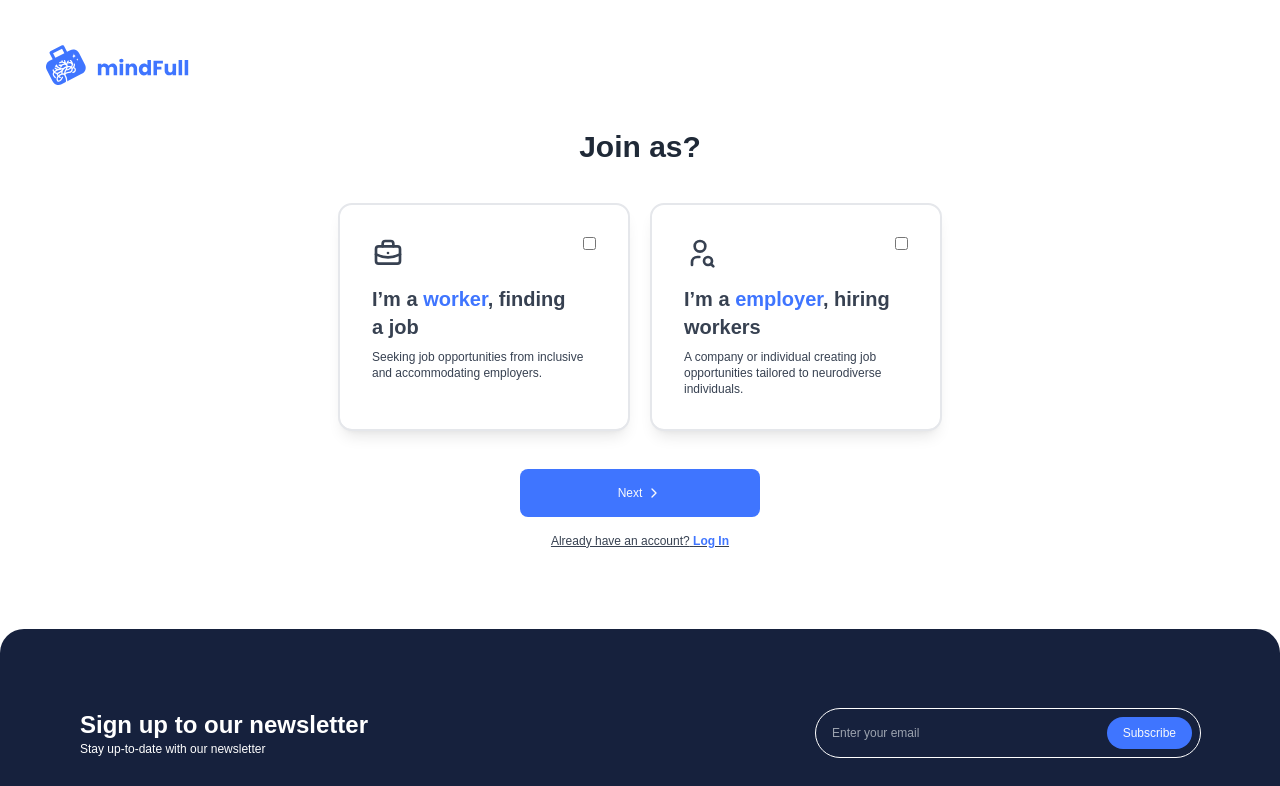
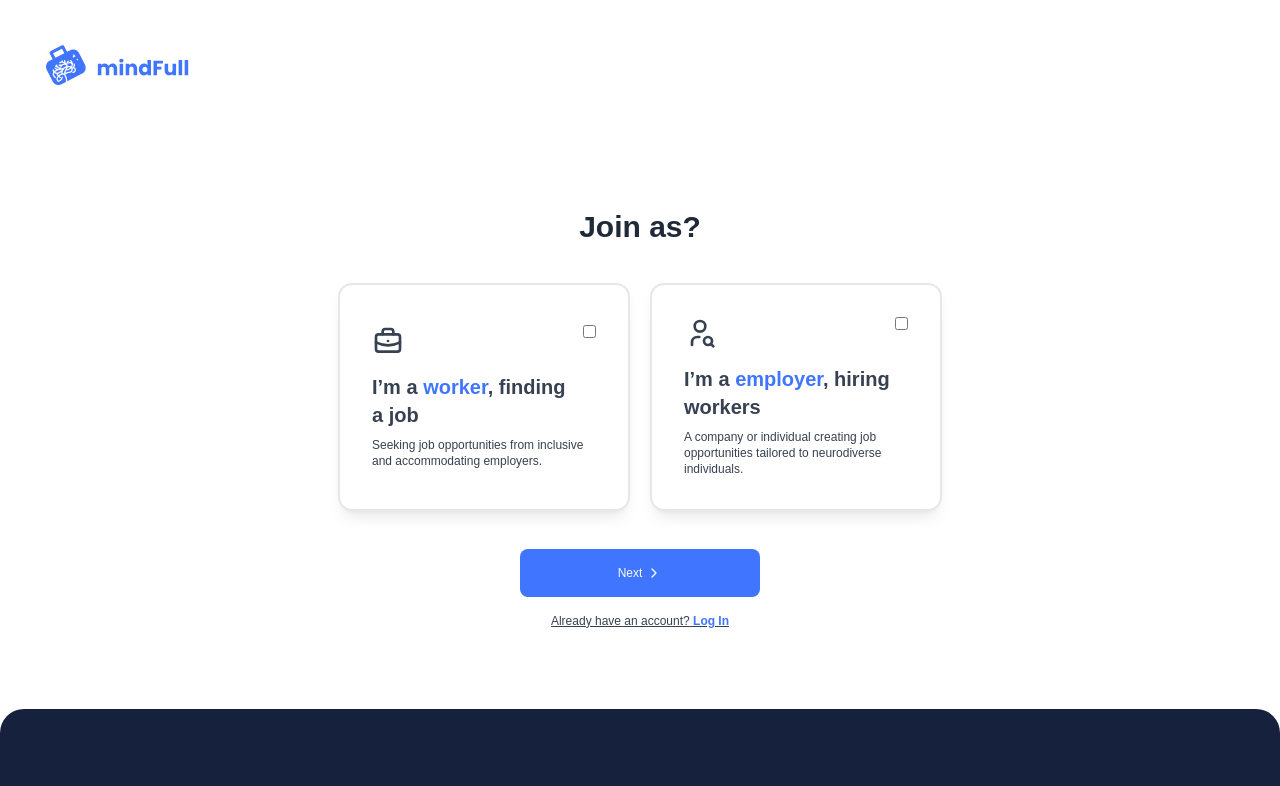
Before and after one commit to drianlarde/mindfull-dev, a Next.js app: page /signup in a window 1280 px wide. Shown: the top 786 px of the page. Built offline with nearby package versions, Linux system fonts and the light colour scheme.

Commit message:
[Feature][Adrian] Add login page & add input component

```diff
--- /dev/null
+++ b/src/components/atoms/inputs/primary-input.js
@@ -0,0 +1,18 @@
+import React from 'react';
+
+const PrimaryInput = (props) => {
+  const { icon, placeholder, type } = props;
+
+  return (
+    <div className="mt-4 flex items-center justify-start gap-2 rounded-lg p-4 text-gray-500 outline outline-1 outline-gray-300">
+      {icon}
+      <input
+        type={type}
+        placeholder={placeholder}
+        className="w-full text-ellipsis bg-opacity-0 text-xs outline-none ring-0 focus:ring-0"
+      />
+    </div>
+  );
+};
+
+export default PrimaryInput;
--- /dev/null
+++ b/src/components/layout/navbar-logo.js
@@ -0,0 +1,20 @@
+import React from 'react';
+import Image from 'next/image';
+import Link from 'next/link';
+
+const NavbarLogo = () => {
+  return (
+    <nav className="w-full p-10">
+      <Link href="/">
+        <Image
+          src="/brand/logo-icon-text.svg"
+          alt="Logo Icon Text"
+          width={150}
+          height={150}
+        />
+      </Link>
+    </nav>
+  );
+};
+
+export default NavbarLogo;
--- a/src/pages/login.js
+++ b/src/pages/login.js
@@ -0,0 +1,66 @@
+import React from 'react';
+import NavbarLogo from '@/components/layout/navbar-logo';
+import Footer from '@/components/layout/footer';
+import Image from 'next/image';
+import Link from 'next/link';
+import PrimaryInput from '@/components/atoms/inputs/primary-input';
+import { IconUser, IconLock } from '@tabler/icons-react';
+import PrimaryButton from '@/components/atoms/buttons/primary-button';
+
+const Login = () => {
+  return (
+    <>
+      <NavbarLogo />
+      <main className="relative flex h-fit flex-col items-center p-10 text-xs text-gray-700">
+        <section className="flex justify-between">
+          <Image
+            src="/images/mindfull-illustration-login.png"
+            alt="Mindfull Illustration"
+            width={400}
+            height={400}
+            className="absolute left-0 z-[-1] h-auto w-full min-w-[25em] max-w-[50em] overflow-hidden object-cover"
+          />
+          <div className="rounded-2xl bg-gray-0 px-20 py-16 shadow-lg outline outline-2 outline-gray-300">
+            <h1 className="text-4xl font-semibold">
+              Log In to <span className="text-brand-500">mindFull</span>
+            </h1>
+            <p className="mt-2 w-96 text-lg font-medium leading-tight text-gray-500">
+              Unlock the power of diversity and inclusion in your workforce
+            </p>
+            <PrimaryInput
+              type="text"
+              placeholder="Email"
+              icon={<IconUser size={20} />}
+            />
+            <PrimaryInput
+              type="password"
+              placeholder="Password"
+              icon={<IconLock size={20} />}
+            />
+            <div className="mt-4 flex justify-between">
+              <div className="flex items-center justify-center gap-2">
+                <input
+                  type="checkbox"
+                  name="checkbox"
+                  id="checkbox_id"
+                  value="value"
+                />
+                <label for="checkbox_id">Remember me</label>
+              </div>
+              <Link href="/forgot-password" className="underline">
+                Forgot password
+              </Link>
+            </div>
+            <PrimaryButton
+              textContent="Log In"
+              className="mt-10 w-full rounded-lg py-4"
+            />
+          </div>
+        </section>
+      </main>
+      <Footer />
+    </>
+  );
+};
+
+export default Login;
--- a/src/pages/signup.js
+++ b/src/pages/signup.js
@@ -1,6 +1,6 @@
-import React from 'react';
+import React, { useState, useEffect } from 'react';
 import Footer from '@/components/layout/footer';
-import Image from 'next/image';
+import NavbarLogo from '@/components/layout/navbar-logo';
 import Link from 'next/link';
 
 import {
@@ -11,30 +11,41 @@ import {
 import PrimaryButton from '@/components/atoms/buttons/primary-button';
 
 const Signup = () => {
+  const [activeButton, setActiveButton] = useState(null);
+
+  const handleClick = (button) => {
+    setActiveButton(button);
+  };
+
+  useEffect(() => {
+    console.log('Active Button:', activeButton);
+  }, [activeButton]);
+
   return (
     <>
-      <main className="flex h-fit flex-col items-center text-gray-700 text-xs p-10">
-        <nav className="w-full">
-          <Link href="/">
-            <Image
-              src="/brand/logo-icon-text.svg"
-              alt="Logo Icon Text"
-              width={150}
-              height={150}
-            />
-          </Link>
-        </nav>
-        <section className="flex flex-col items-center mt-10">
-          <h1 className="text-gray-800 text-3xl font-bold mb-10">Join as?</h1>
+      <NavbarLogo />
+      <main className="flex h-fit flex-col items-center p-10 text-xs text-gray-700">
+        <section className="mt-10 flex flex-col items-center">
+          <h1 className="mb-10 text-3xl font-bold text-gray-800">Join as?</h1>
           {/* Cards */}
           <div className="flex gap-6">
             {/* Card */}
-            <div className="outline outline-2 outline-gray-200 p-8 rounded-xl w-72 shadow-lg">
+            <button
+              className={`w-72 rounded-xl p-8 text-left shadow-lg outline outline-2 ${
+                activeButton === 'worker'
+                  ? 'outline-brand-500'
+                  : 'outline-gray-200'
+              }`}
+              onClick={() => handleClick('worker')}
+            >
               <div className="flex items-start justify-between">
                 <IconBriefcase size={32} />
-                <input type="checkbox" />
+                <input
+                  type="checkbox"
+                  checked={activeButton === 'worker' ? true : false}
+                />
               </div>
-              <h1 className="font-bold text-xl w-52 mb-2 mt-4">
+              <h1 className="mb-2 mt-4 w-52 text-xl font-bold">
                 I’m a <span className="text-brand-500">worker</span>, finding a
                 job
               </h1>
@@ -42,13 +53,23 @@ const Signup = () => {
                 Seeking job opportunities from inclusive and accommodating
                 employers.
               </p>
-            </div>
-            <div className="outline outline-2 outline-gray-200 p-8 rounded-xl w-72 shadow-lg">
+            </button>
+            <button
+              className={`w-72 rounded-xl p-8 text-left shadow-lg outline outline-2 ${
+                activeButton === 'employer'
+                  ? 'outline-brand-500'
+                  : 'outline-gray-200'
+              }`}
+              onClick={() => handleClick('employer')}
+            >
               <div className="flex items-start justify-between">
                 <IconUserSearch size={32} />
-                <input type="checkbox" />
+                <input
+                  type="checkbox"
+                  checked={activeButton === 'employer' ? true : false}
+                />
               </div>
-              <h1 className="font-bold text-xl w-52 mb-2 mt-4">
+              <h1 className="mb-2 mt-4 w-52 text-xl font-bold">
                 I’m a <span className="text-brand-500">employer</span>, hiring
                 workers
               </h1>
@@ -56,19 +77,19 @@ const Signup = () => {
                 A company or individual creating job opportunities tailored to
                 neurodiverse individuals.
               </p>
-            </div>
+            </button>
           </div>
           <PrimaryButton
             textContent="Next"
-            className="w-60 h-12 rounded-lg mt-10"
+            className="mt-10 h-12 w-60 rounded-lg"
             buttonIconRight={<IconChevronRight size={16} />}
           />
-          <a className="mt-4 font-medium underline">
+          <Link className="mt-4 font-medium underline" href="/login">
             Already have an account?{' '}
-            <span className="text-brand-500 font-bold cursor-pointer">
+            <span className="cursor-pointer font-bold text-brand-500">
               Log In
             </span>
-          </a>
+          </Link>
         </section>
       </main>
       <Footer />
```
Also changed, not shown: .eslintrc.json.
